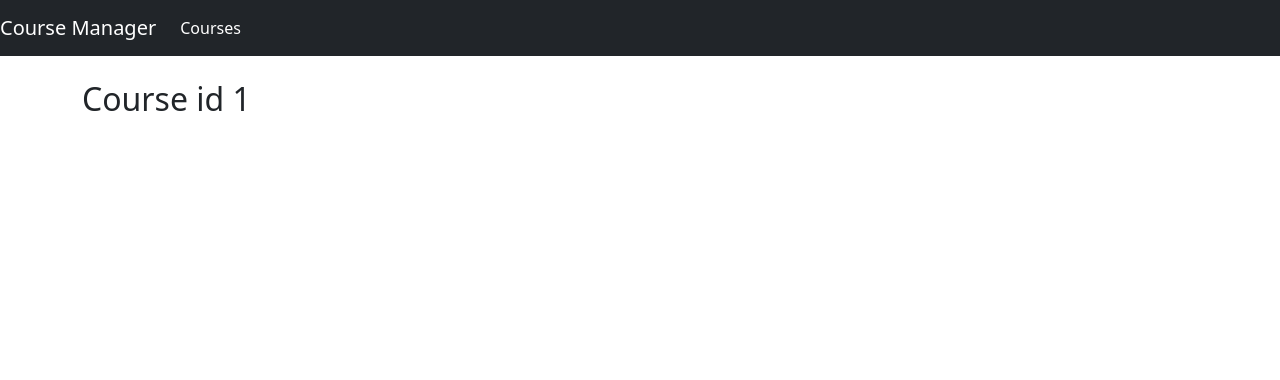
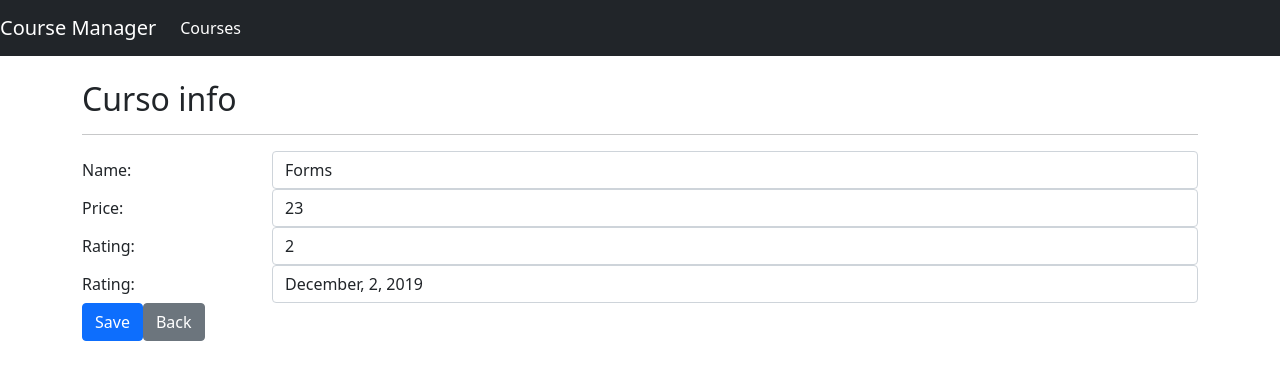
Before and after one commit to ebolzan/manager-course, an Angular app: page /courses/info/1 in a window 1280 px wide. Shown: the top 380 px of the page. Built offline with nearby package versions, Linux system fonts and the light colour scheme.

Commit message:
forms and templates variables - lesson

```diff
--- a/src/app/courses/course-info.component.html
+++ b/src/app/courses/course-info.component.html
@@ -1 +1,52 @@
-<h2>Course id {{courseId}}</h2>
+<h2>Curso info</h2>
+
+<hr/>
+<form #courseForm="ngForm">
+  <div class="form-group row">
+    <label class="col-sm-2 col-form-label">Name:</label>
+    <div class="col-sm-10">
+      <input [(ngModel)]="course.name" required [ngClass]="{'is-invalid':courseName.invalid}"  name="name" #courseName="ngModel" class="form-control"/>
+
+      <div class="invalid-feedback">
+        <span>Course name is required</span>
+      </div>
+
+    </div>
+  </div>
+
+  <div class="form-group row">
+    <label class="col-sm-2 col-form-label">Price:</label>
+    <div class="col-sm-10">
+      <input [(ngModel)]="course.price" type="number" required [ngClass]="{'is-invalid':coursePrice.invalid}"  name="price" #coursePrice="ngModel" class="form-control"/>
+      <div class="invalid-feedback">
+        <span>Course price is required</span>
+      </div>
+    </div>
+  </div>
+
+
+  <div class="form-group row">
+    <label class="col-sm-2 col-form-label">Rating:</label>
+    <div class="col-sm-10">
+      <input [(ngModel)]="course.rating" type="number" required [ngClass]="{'is-invalid':courseRating.invalid}"  name="rating" #courseRating="ngModel" class="form-control"/>
+      <div class="invalid-feedback">
+        <span>Course rating is required</span>
+      </div>
+    </div>
+  </div>
+
+  <div class="form-group row">
+    <label class="col-sm-2 col-form-label">Rating:</label>
+    <div class="col-sm-10">
+      <input [(ngModel)]="course.releaseDate" type="date | 'dd/mm/yyyy'" required [ngClass]="{'is-invalid':courseRelease.invalid}"  name="release" #courseRelease="ngModel" class="form-control"/>
+      <div class="invalid-feedback">
+        <span>Course release date is required</span>
+      </div>
+    </div>
+  </div>
+
+
+  <button [disabled]="courseForm.invalid" click="save()" class="btn btn-primary mr-4">Save</button>
+  <button [routerLink]="['/courses']" class="btn btn-secondary mm-6">Back</button>
+
+</form>
--- a/src/app/courses/course-info.component.ts
+++ b/src/app/courses/course-info.component.ts
@@ -1,5 +1,7 @@
 import { Component, OnInit } from "@angular/core";
 import { ActivatedRoute } from "@angular/router";
+import { Course } from "./course";
+import { CourseService } from "./course.service";
 
 @Component(
   {
@@ -8,13 +10,17 @@
 )
 export class CourseInfoComponent implements OnInit{
 
-  courseId!: number;
+  course!: Course;
 
-  constructor(private activatedRoute: ActivatedRoute){}
+  constructor(private activatedRoute: ActivatedRoute, private courseService: CourseService){}
 
 
   ngOnInit(): void {
-    this.courseId = + this.activatedRoute.snapshot.paramMap.get('id')!;
+    this.course = this.courseService.retrieveById(+ this.activatedRoute.snapshot.paramMap.get('id')!);
+  }
+
+  save():void{
+    this.courseService.save(this.course);
   }
 
 }
--- a/src/app/courses/course.service.ts
+++ b/src/app/courses/course.service.ts
@@ -10,6 +10,18 @@
 
   retrieveAll(): Course[] {
     return COURSES;
+  }
+
+  retrieveById(id: number): Course {
+    return COURSES.find((courseIterator: Course) => courseIterator.id===id)!;
+  }
+
+  save(course: Course): void{
+     if(course.id)
+     {
+        const index = COURSES.findIndex((courseIterator: Course)=> courseIterator.id === course.id);
+        COURSES[index] = course;
+     }
   }
 
 }
```
